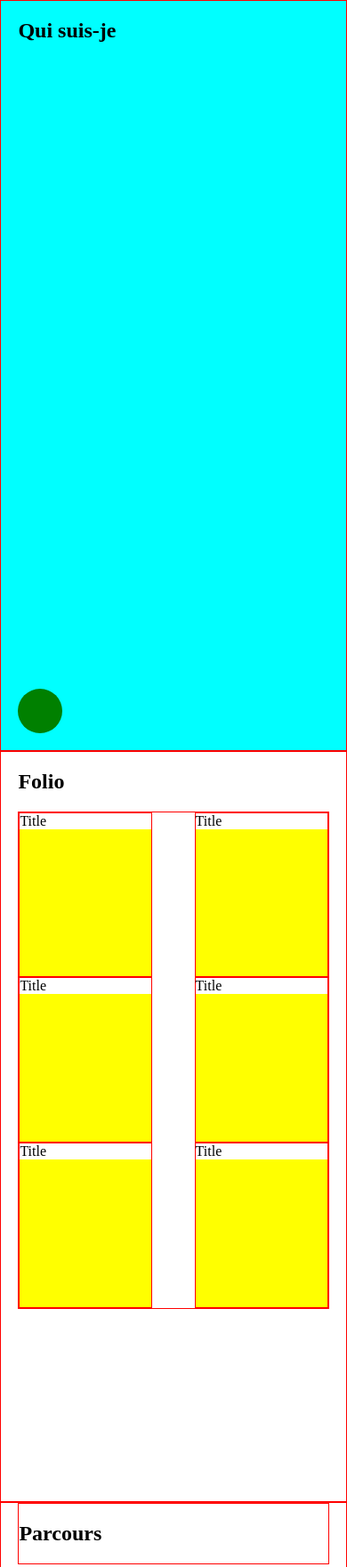
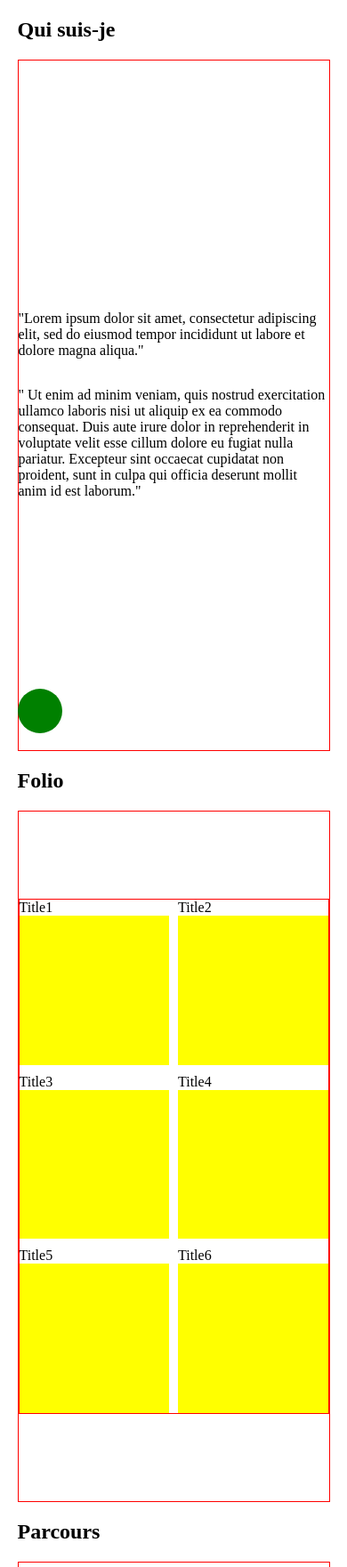
Before and after one commit to Xinginn/folio_felix_ravella, a plain HTML site: page index.html in a window 390 px wide. Shown: the top 1761 px of the page at 89% size. Drawn offline with Linux system fonts and the light colour scheme.

Commit message:
wip folio section

```diff
--- a/index.html
+++ b/index.html
@@ -8,6 +8,42 @@
   <title>Document</title>
   <link rel="stylesheet" href="style.css">
 </head>
+
+
+<script>
+   const data = [
+    {
+      title: "title1",
+      img_uri: "https://upload.wikimedia.org/wikipedia/commons/thumb/b/b6/Image_created_with_a_mobile_phone.png/1024px-Image_created_with_a_mobile_phone.png",
+      text: "Lorem1"
+    },
+    {
+      title: "title2",
+      img_uri: "url2",
+      text: "Lorem2"
+    },
+    {
+      title: "title3",
+      img_uri: "url3",
+      text: "Lorem3"
+    },
+    {
+      title: "title4",
+      img_uri: "url4",
+      text: "Lorem4"
+    },
+    {
+      title: "title5",
+      img_uri: "url5",
+      text: "Lorem5"
+    },
+    {
+      title: "title6",
+      img_uri: "url6",
+      text: "Lorem6"
+    }
+  ]
+</script>
 
 <body>
 
@@ -52,64 +88,70 @@
   <!-- Chatbot button -->
   <div id="chat-button" class="active" onclick="toggleChatBot()"></div>
 
-  <section id="bio" class="skeleton" style="background-color: aqua;">
-    <div class="container">
-      <h1>Qui suis-je</h1>
+  <section id="bio" class="">
+    <h1>Qui suis-je</h1>
+    <div class="section-content skeleton">
+
+      <p>"Lorem ipsum dolor sit amet, consectetur adipiscing elit, sed do eiusmod tempor incididunt ut labore et dolore magna aliqua."</p>
+      <p>" Ut enim ad minim veniam, quis nostrud exercitation ullamco laboris nisi ut aliquip ex ea commodo consequat. Duis aute irure dolor in reprehenderit in voluptate velit esse cillum dolore eu fugiat nulla pariatur. Excepteur sint occaecat cupidatat non proident, sunt in culpa qui officia deserunt mollit anim id est laborum."</p>
     </div>
 
   </section>
 
-  <section id="folio" class="skeleton">
-    <div class="container">
-      <h1>Folio</h1>
+  <section id="folio" class="">
+    <h1>Folio</h1>
+
+    <div class="section-content skeleton">
       <div class="project-cards-container skeleton">
         <!-- card -->
-        <div class="project-card skeleton">
-          <div class="project-card-title">Title</div>
+        <div class="project-card" onclick="toggleProjectLayout(0)">
+          <div class="project-card-title">Title1</div>
           <div class="project-card-content" style="background-color: yellow;"></div>
         </div>
-        <div class="project-card skeleton">
-          <div class="project-card-title">Title</div>
+        <div class="project-card" onclick="toggleProjectLayout(1)">
+          <div class="project-card-title">Title2</div>
           <div class="project-card-content" style="background-color: yellow;"></div>
         </div>
-        <div class="project-card skeleton">
-          <div class="project-card-title">Title</div>
+        <div class="project-card" onclick="toggleProjectLayout(2)">
+          <div class="project-card-title" onclick="toggleProjectLayout(0)">Title3</div>
           <div class="project-card-content" style="background-color: yellow;"></div>
         </div>
-        <div class="project-card skeleton">
-          <div class="project-card-title">Title</div>
+        <div class="project-card" onclick="toggleProjectLayout(3)">
+          <div class="project-card-title">Title4</div>
           <div class="project-card-content" style="background-color: yellow;"></div>
         </div>
-        <div class="project-card skeleton">
-          <div class="project-card-title">Title</div>
+        <div class="project-card" onclick="toggleProjectLayout(4)">
+          <div class="project-card-title">Title5</div>
           <div class="project-card-content" style="background-color: yellow;"></div>
         </div>
-        <div class="project-card skeleton">
-          <div class="project-card-title">Title</div>
+        <div class="project-card" onclick="toggleProjectLayout(5)">
+          <div class="project-card-title">Title6</div>
           <div class="project-card-content" style="background-color: yellow;"></div>
         </div>
       </div>
+    </div>
 
-      <div id="folio-overlay">
+    <div id="folio-overlay" class="" onclick="toggleProjectLayout(null)">
+      <div id="folio-overlay-content">
+        <h2 id="folio-overlay-title">Project tile</h2>
+        <img id="folio-overlay-img" src="">
 
+        </img>
+        <p id="folio-overlay-text">Lorem ipsum</p>
       </div>
+    </div>
 
-
-
-    </div>
     </div>
   </section>
 
-  <section id="parcours" class="skeleton">
-    <div class="container skeleton">
-      <h1>Parcours</h1>
-    </div>
+  <section id="parcours" class="">
+    <h1>Parcours</h1>
+    <div class="section-content skeleton"></div>
   </section>
 
-  <section id="skills" class="skeleton">
-    <div class="container">
-      <h1>Skills</h1>
-    </div>
+  <section id="skills" class="">
+    <h1>Skills</h1>
+    <div class="section-content skeleton"></div>
   </section>
 
 </body>
@@ -120,6 +162,9 @@
   var chatBotOverlay = document.getElementById('chat-overlay');
   var chatBotButton = document.getElementById('chat-button');
 
+  var projectOverlayTitle = document.getElementById('folio-overlay-title');
+  var projectOverlayImg = document.getElementById('folio-overlay-img');
+  var projectOverlayText = document.getElementById('folio-overlay-text');
 
   function toggleChatBot() {
     chatBotOverlay.classList.toggle('active');
@@ -128,7 +173,14 @@
 
   function optionClicked(section) {
     document.getElementById(section).scrollIntoView(true);
-    console.log(section);
     toggleChatBot();
   }
+
+  function toggleProjectLayout(index) {
+    if (index !== null){
+     projectOverlayTitle.innerText = data[index]['title'];
+     projectOverlayImg.setAttribute('src', data[index]['img_uri'])
+    }
+    document.getElementById('folio-overlay').classList.toggle('active');
+  }
 </script>
--- a/style.css
+++ b/style.css
@@ -110,6 +110,7 @@ body {
 .input-container button:hover {
   background-color: darkblue;
 }
+
 /* ------ end chatBot ------ */
 
 /* ------ misc content ------ */
@@ -130,26 +131,37 @@ body {
 
 section {
   height: 100vh;
-}
-
-.container {
+  display: flex;
+  flex-direction: column;
   width: 90%;
   margin: auto;
 }
+
+section h1 {
+  align-self: flex-start;
+  flex-grow: 0;
+}
+
 /* ------ end misc ------ */
 
 /* ------ folio project cards ------ */
+.section-content {
+  width: 100%;
+  flex-grow: 2;
+  display: flex;
+  flex-direction: column;
+  justify-content: center;
+}
+
 .project-cards-container {
   width: 100%;
-  display: flex;
-  flex-wrap: wrap;
-  justify-content: space-between;
-
+  display: grid;
+  grid-template-columns: repeat(2, 1fr);
+  gap: 10px;
 }
 
 .project-card {
   height: 22vh;
-  width: 150px;
   display: flex;
   flex-direction: column;
 }
@@ -158,4 +170,38 @@ section {
   flex-grow: 2;
 }
 
+#folio-overlay {
+  height: 100vh;
+  width: 100vw;
+  display: none;
+  justify-content: center;
+  position: fixed;
+  top: 0;
+  left: 0;
+  transition: left 0.5s;
+  background-color: #55555555;
+}
+
+#folio-overlay.active {
+  display: flex;
+  justify-content: center;
+}
+
+#folio-overlay-content {
+  height: 75%;
+  width: 90%;
+  background-color: white;
+  margin:auto;
+  display: flex;
+  flex-direction: column;
+}
+
+#folio-overlay-img{
+  width: 90%;
+  margin-left: auto;
+  margin-right: auto;
+}
+
+
+
 /* ------ end project cards ------ */
```
